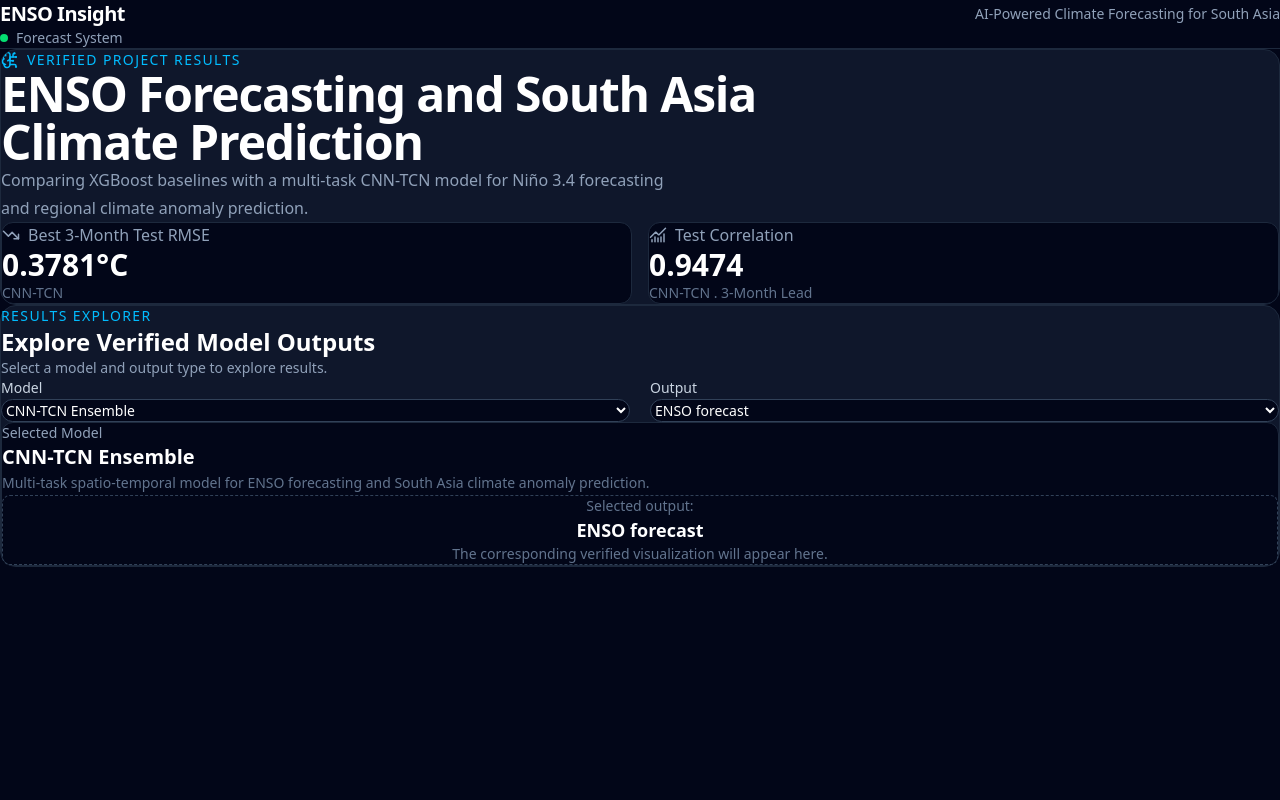
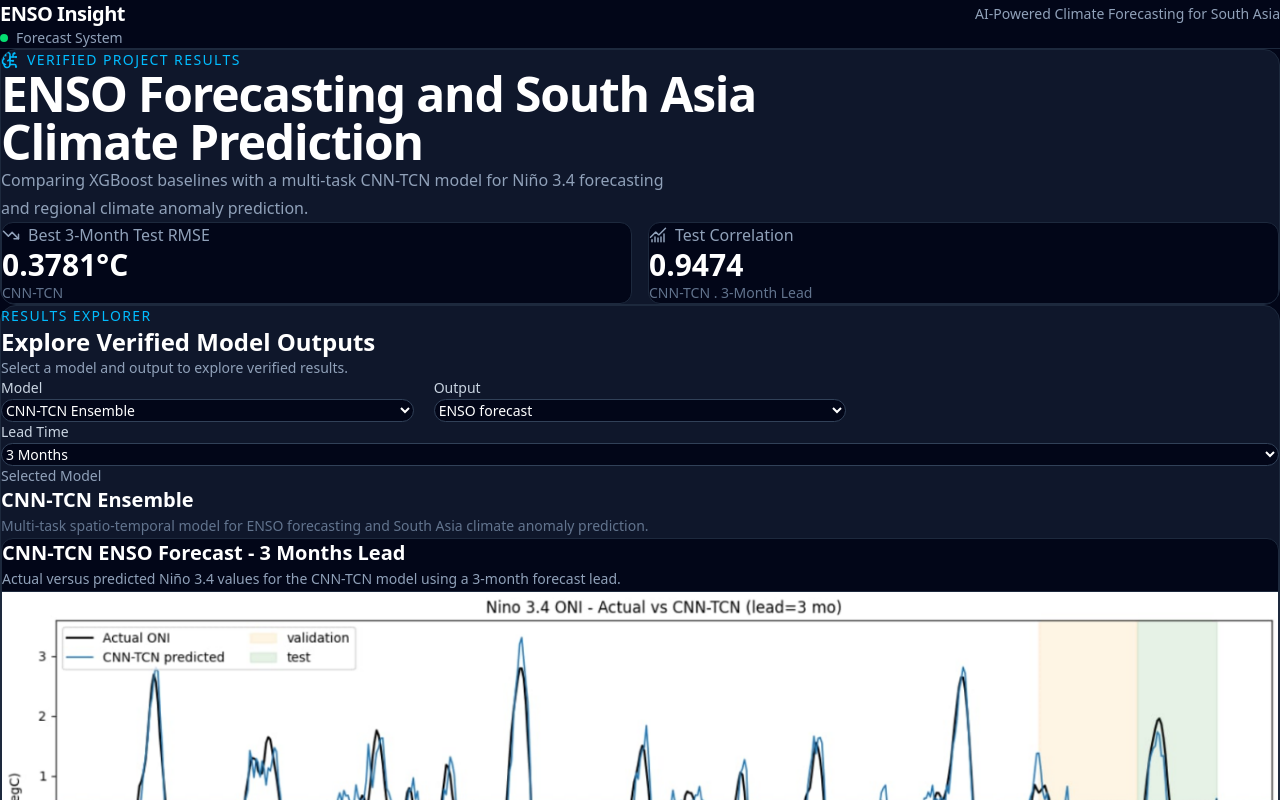
Before and after one commit to Rojin-Dhami/AI-Enhanced-Prediction-of-El-Ni-o-and-its-Regional-Climate-Impacts, a Next.js app: page / in a window 1280 px wide. Shown: the top 800 px of the page. Built offline with nearby package versions, Linux system fonts and the light colour scheme.

Commit message:
Update due to variant in outputs

```diff
--- a/components/dashboard/ResultsExplorer.tsx
+++ b/components/dashboard/ResultsExplorer.tsx
@@ -2,10 +2,12 @@
 
 import { useMemo, useState } from "react";
 import { models, ModelId } from "@/data/models";
+import { results } from "@/data/results";
 import {
     outputOptions,
     OutputType,
 } from "@/types/results";
+import ResultVisualization from "./ResultVisualization";
 
 export default function ResultsExplorer() {
     const [selectedModel, setSelectedModel] = useState<ModelId>("cnn-tcn");
@@ -15,16 +17,53 @@
         () => models.find((model) => model.id === selectedModel), [selectedModel]
     );
 
-    const availableOutputs = outputOptions.filter(
-        (output) => selectedModelInfo?.outputs.includes(output.id)
-    );
+    const availableOutputs = useMemo(() => {
+        return outputOptions.filter((output) =>
+        selectedModelInfo?.outputs.includes(output.id));
+    },[selectedModelInfo]);
+
+    const availableVariants = useMemo<string[]>(() => {
+        const matchingResults = results.filter(
+            (result) => result.model === selectedModel
+            && result.output === selectedOutput
+        );
+        return Array.from(new Set(matchingResults.map((result)=>result.variant).filter((variant): variant is string => typeof variant === "string")));
+    }, [selectedModel, selectedOutput]);
+
+    const defaultVariant = useMemo(() => {
+        if (availableVariants.includes("3 Months")) {
+            return "3 Months";
+        }
+        return availableVariants[0] ?? "";
+    }, [availableVariants]);
+
+    const [selectedVariant, setSelectedVariant] = useState<string>("3 Months");
+
+    const currentVariant = availableVariants.includes(selectedVariant) ? selectedVariant : defaultVariant;
+
+    const selectedResult = useMemo(() => {
+        return results.find((result) => {
+            const baseMatch = result.model === selectedModel && result.output === selectedOutput;
+            if (!baseMatch) return false;
+            if (!availableVariants.length) return true;
+            return result.variant === currentVariant;
+        });
+    }, [selectedModel, selectedOutput, currentVariant, availableVariants.length,]);
 
     function handleModelChange(modelId: ModelId) {
         const model = models.find((item) => item.id === modelId);
         setSelectedModel(modelId);
-        if(model && !model.outputs.includes(selectedOutput)) {
-            setSelectedOutput(model.outputs[0] as OutputType);
-        }
+        if (!model) return;
+        const firstOutput = model.outputs[0] as OutputType;
+        setSelectedOutput(firstOutput);
+        const firstVariant = results.find((result) => result.model === modelId && result.output === firstOutput)?.variant;
+        setSelectedVariant(firstVariant ?? "");
+    }
+
+    function handleOutputChange(output: OutputType) {
+        setSelectedOutput(output);
+        const firstVariant = results.find((result) => result.model === selectedModel && result.output === output)?.variant;
+        setSelectedVariant(firstVariant ?? "");
     }
 
     return(
@@ -39,11 +78,11 @@
                 </h2>
 
                 <p className="mt-2 text-sm text-slate-400">
-                    Select a model and output type to explore results.
+                    Select a model and output to explore verified results.
                 </p>
             </div>
 
-            <div className="mt-8 grid gap-5 md:grid-cols-2">
+            <div className="mt-8 grid gap-5 md:grid-cols-3">
                 <div>
                     <label htmlFor="model" className="mb-2 block text-sm font-medium text-slate-300">Model</label>
                     <select id="model" value={selectedModel}
@@ -69,31 +108,40 @@
                 </div>
             </div>
 
-            <div className="mt-8 rounded-xl border border-slate-800 bg-slate-950 p-5">
+            {availableVariants.length > 0 && (
+                <div>
+                    <label htmlFor="variant" className="mb-2 block text-sm font-medium text-slate-300">{getVariantLabel(selectedModel, selectedOutput)}</label>
+                    <select id="variant" value={currentVariant}
+                        onChange={(event) => setSelectedVariant(event.target.value)}
+                        className="w-full rounded-xl border border-slate-700 bg-slate-950 px-4 py-3 text-sm text-white outline-none focus:border-sky-500"
+                    >
+                        {availableVariants.map((variant) => (
+                            <option key={variant} value={variant}>{variant}</option>
+                        ))}
+                    </select>
+                </div>
+            )}
+
+            <div className="mt-8">
                 <p className="text-sm text-slate-400">Selected Model</p>
 
                 <h3 className="mt-1 text-xl font-semibold text-white">{selectedModelInfo?.name}</h3>
 
                 <p className="mt-2 text-sm leading-6 text-slate-500">{selectedModelInfo?.description}</p>
+            </div>
 
-                <div className="mt-6 rounded-lg border border-dashed border-slate-700 p-10 text-center">
-                    <p className="text-sm text-slate-500">
-                        Selected output:
-                    </p>
-
-                    <p className="mt-2 text-lg font-semibold text-white">
-                        {
-                            outputOptions.find(
-                                (output) => output.id === selectedOutput
-                            )?.label
-                        }
-                    </p>
-
-                    <p className="mt-4 text-sm text-slate-500">
-                        The corresponding verified visualization will appear here.
-                    </p>
-                </div>
+            <div className="mt-6">
+                <ResultVisualization result={selectedResult}/>
             </div>
         </section>
     );
 }
+
+function getVariantLabel(model: ModelId, output: OutputType) {
+    if (model === "cnn-tcn") {
+        if(output === "enso-forecast" || output === "training-curve") return "Lead Time";
+        if(output === "temperature-anomaly" || output === "precipitation-anomaly") return "Data";
+    }
+    if (model === "xgboost-method-1" && (output === "enso-forecast" || output === "feature-importance")) return "Configuration";
+    return "View";
+}
```
